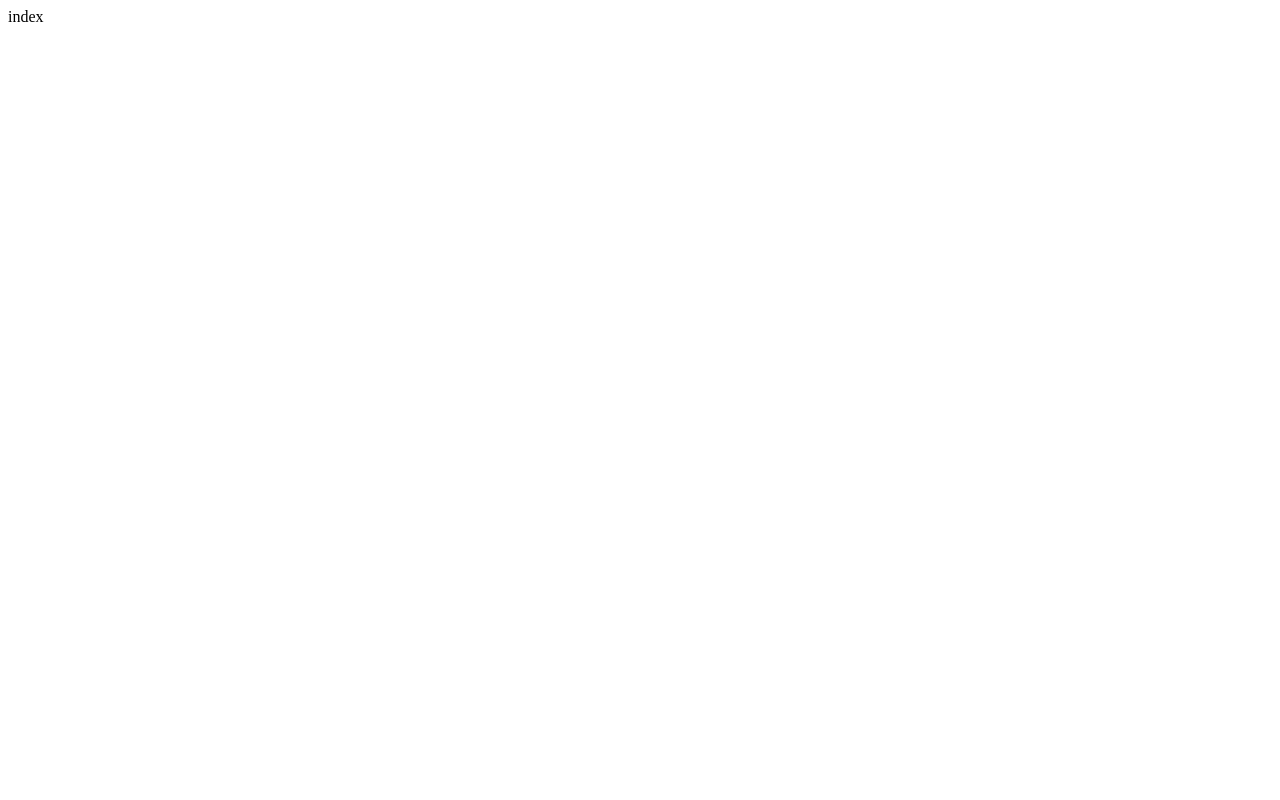
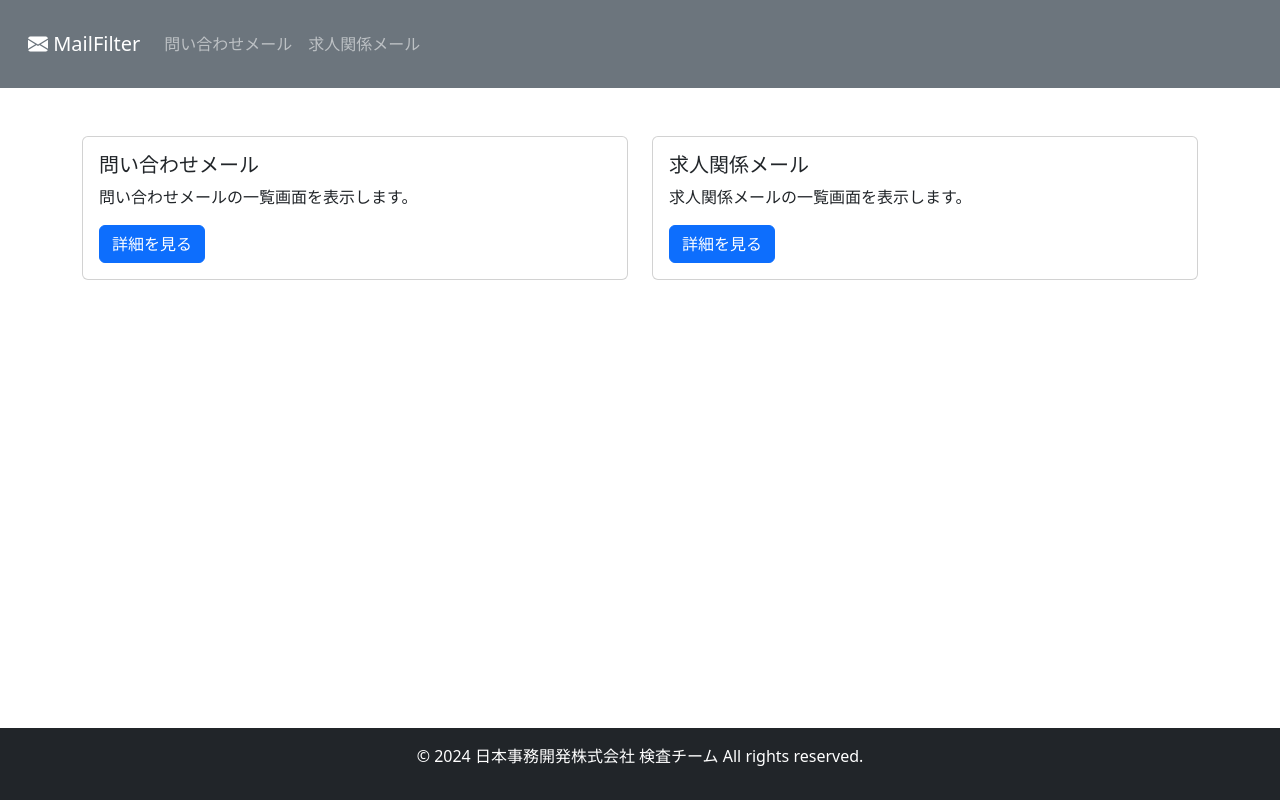
Before and after one commit to NJK-Labo/mailfilter, a Flask app: page / in a window 1280 px wide. Before the commit the page is almost empty. Run offline with Flask 3, Linux system fonts and the light colour scheme.

Commit message:
トップページの作成

```diff
--- /dev/null
+++ b/app/static/style.css
@@ -0,0 +1,7 @@
+/* フッターを下部に固定 */
+body{
+	display:grid;
+	grid-template-columns: 1fr;
+	grid-template-rows: auto 1fr auto;
+	min-height: 100vh;
+}
--- a/app/templates/base.html
+++ b/app/templates/base.html
@@ -1 +1,49 @@
-base
+<!DOCTYPE html>
+<html lang="ja">
+<head>
+    <meta charset="UTF-8">
+    <meta name="viewport" content="width=device-width, initial-scale=1.0">
+    <title>{% block title %}MailFilter{% endblock %}</title>
+    <link rel="stylesheet" type='text/css' href="{{url_for('static', filename='style.css')}}">
+    <link href="https://cdn.jsdelivr.net/npm/bootstrap@5.3.0/dist/css/bootstrap.min.css" rel="stylesheet" integrity="sha384-9ndCyUaIbzAi2FUVXJi0CjmCapSmO7SnpJef0486qhLnuZ2cdeRhO02iuK6FUUVM" crossorigin="anonymous">
+    <link href="https://cdnjs.cloudflare.com/ajax/libs/bootstrap-icons/1.8.1/font/bootstrap-icons.min.css" rel="stylesheet">
+</head>
+
+<body>
+    <!-- ヘッダー部 -->
+    <header class="bg-secondary text-white p-3">
+        <nav class="navbar navbar-expand-lg navbar-dark">
+            <div class="container-fluid">
+                <a class="navbar-brand" href="{{ url_for('index') }}">
+                    <i class="bi bi-envelope-fill"></i> MailFilter
+                </a>
+                <button class="navbar-toggler" type="button" data-bs-toggle="collapse" data-bs-target="#navbarNav" aria-controls="navbarNav" aria-expanded="false" aria-label="Toggle navigation">
+                    <span class="navbar-toggler-icon"></span>
+                </button>
+                <div class="collapse navbar-collapse" id="navbarNav">
+                    <ul class="navbar-nav">
+                        <li class="nav-item">
+                            <a class="nav-link" href="{{ url_for('list_contact_emails') }}" >問い合わせメール</a>
+                        </li>
+                        <li class="nav-item">
+                            <a class="nav-link" href="{{ url_for('list_job_emails') }}">求人関係メール</a>
+                        </li>
+                    </ul>
+                </div>
+            </div>
+        </nav>
+    </header>
+
+    {% block content %}内容{% endblock %}
+
+    <!-- フッター部 -->
+    <footer class="bg-dark text-white text-center p-3 mt-auto">
+        <div class="container">
+            <p>© 2024 日本事務開発株式会社 検査チーム All rights reserved.</p>
+        </div>
+    </footer>
+
+    <script src="https://cdn.jsdelivr.net/npm/bootstrap@5.3.0/dist/js/bootstrap.bundle.min.js" integrity="sha384-geWF76RCwLtnZ8qwWowPQNguL3RmwHVBC9FhGdlKrxdiJJigb/j/68SIy3Te4Bkz" crossorigin="anonymous"></script>
+    {% block script %}{% endblock %}
+</body>
+</html>
--- a/app/templates/index.html
+++ b/app/templates/index.html
@@ -1 +1,29 @@
-index
+{% extends 'base.html' %}
+
+{% block title %}MailFilter-Top{% endblock %}
+
+{% block content %}
+    <!-- 内容部 -->
+    <main class="container my-5">
+        <div class="row">
+            <div class="col-md-6 mb-4">
+                <div class="card">
+                    <div class="card-body">
+                        <h5 class="card-title">問い合わせメール</h5>
+                        <p class="card-text">問い合わせメールの一覧画面を表示します。</p>
+                        <a href="{{ url_for('list_contact_emails') }}" class="btn btn-primary">詳細を見る</a>
+                    </div>
+                </div>
+            </div>
+            <div class="col-md-6 mb-4">
+                <div class="card">
+                    <div class="card-body">
+                        <h5 class="card-title">求人関係メール</h5>
+                        <p class="card-text">求人関係メールの一覧画面を表示します。</p>
+                        <a href="{{ url_for('list_job_emails') }}" class="btn btn-primary">詳細を見る</a>
+                    </div>
+                </div>
+            </div>
+        </div>
+    </main>
+{% endblock %}
```
